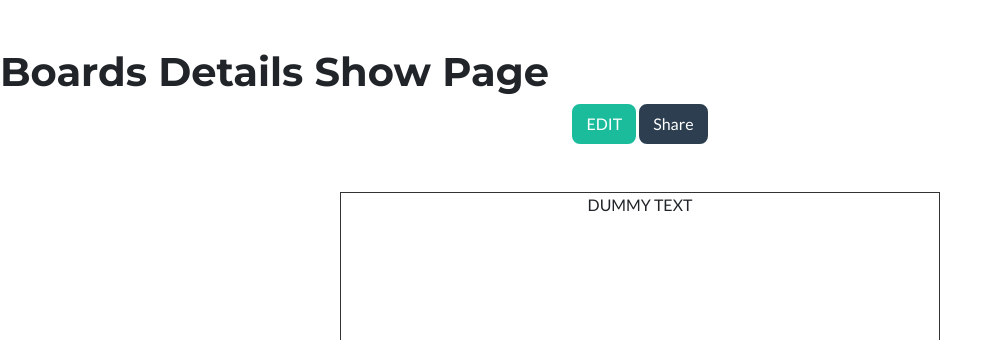
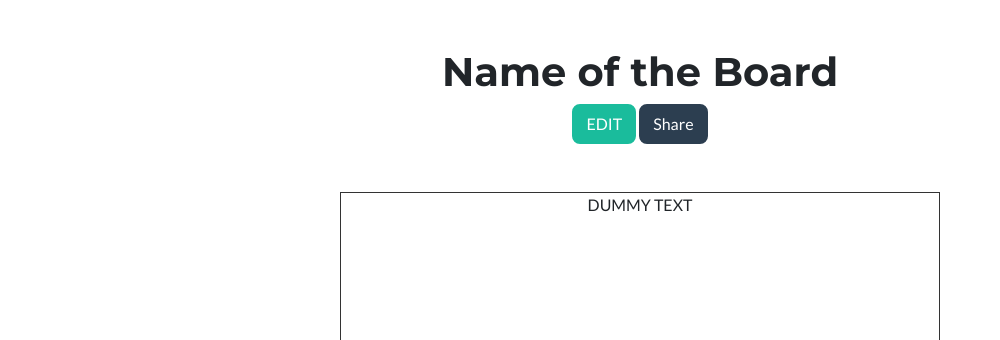
Before and after one commit to pdagrawal/crypto_board, a Django app: template crypto_board/templates/boards/show.html in a window 1280 px wide. Shown: the part 104-444 px from the top of the page, without its empty margins (0-1000 px from the left). Run offline with Django 3.2, Linux system fonts and the light colour scheme; the template is opened without the code that fills it, so the values that code supplies are empty; some libraries are stand-ins or nearby versions.

Commit message:
show page edit1

```diff
--- a/crypto_board/templates/boards/show.html
+++ b/crypto_board/templates/boards/show.html
@@ -4,7 +4,7 @@
 
 {% block content %}
 <br><br>
-    <h1>Boards Details Show Page</h1>
+    <h1 style="text-align: center;">Name of the Board</h1>
     <style>
         .square-box{
           max-width: 600px;
```
